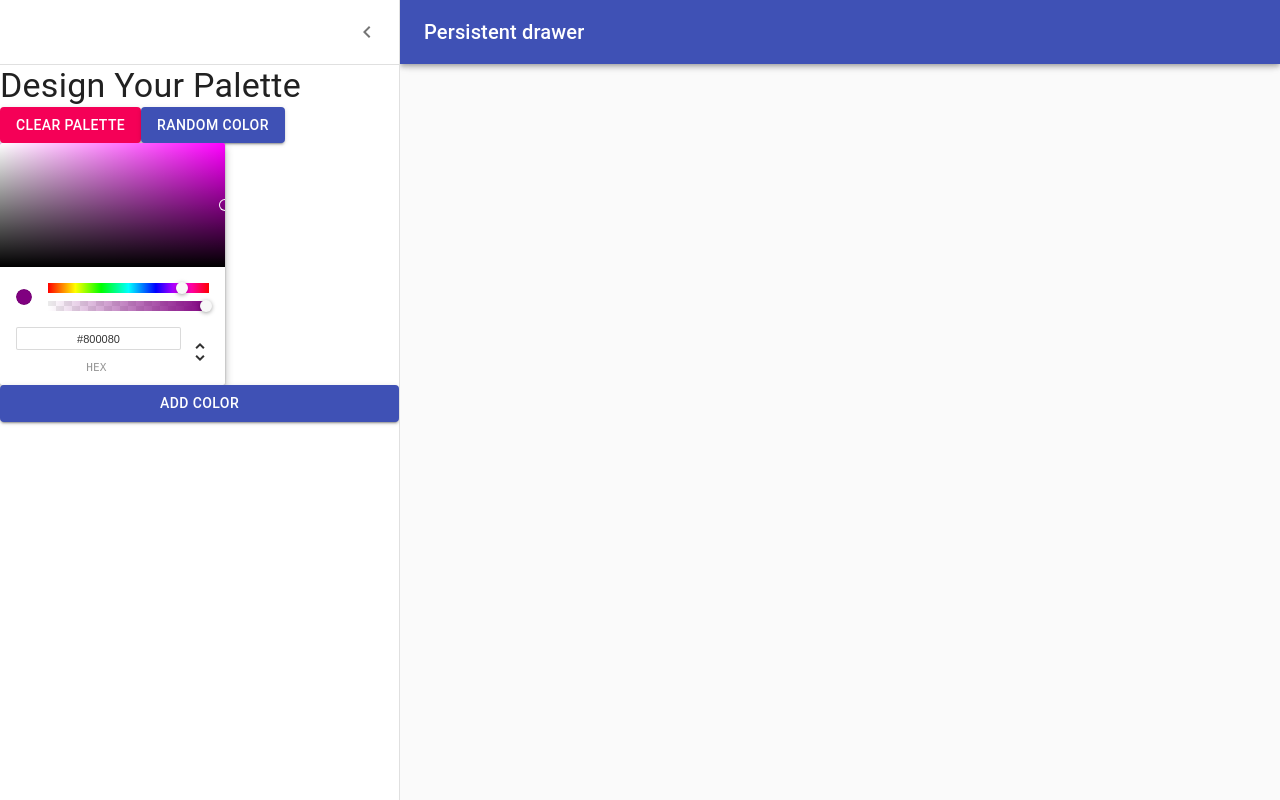
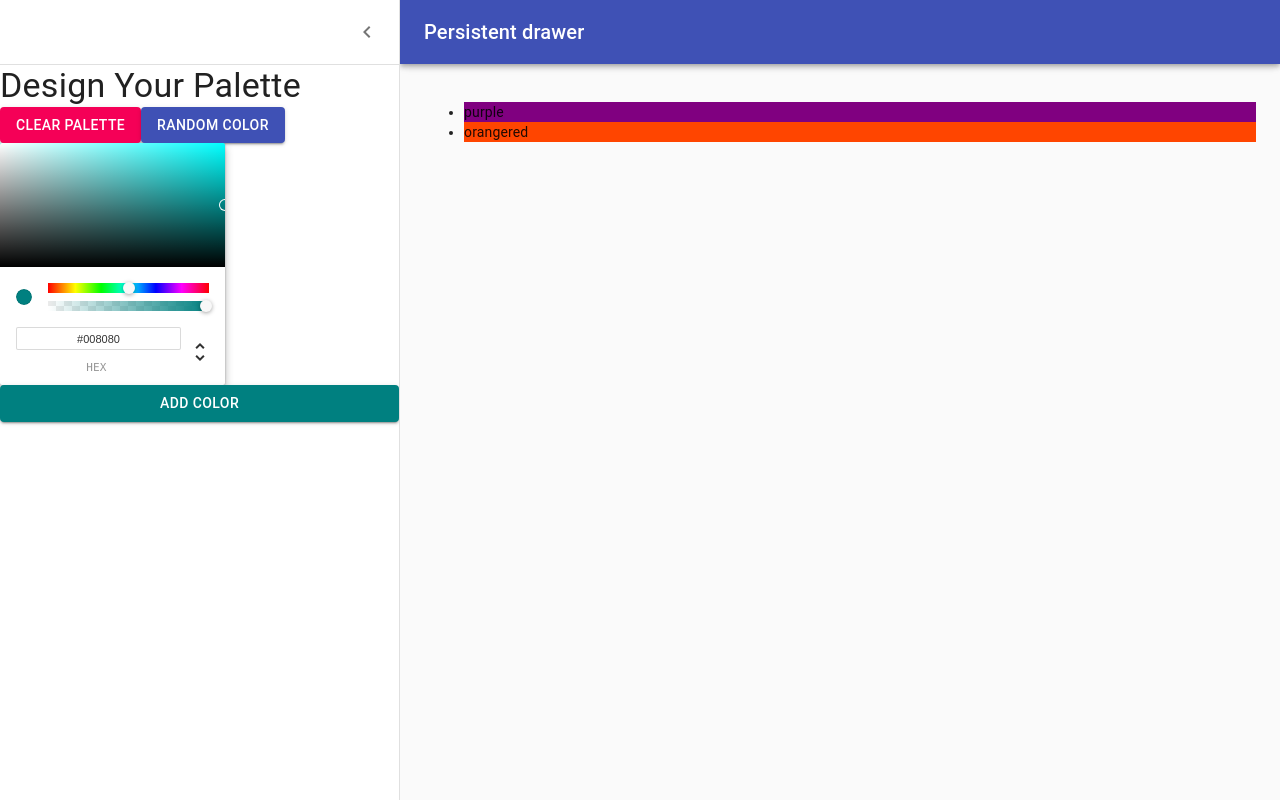
Before and after one commit to nilotpaldhar/colortip, a React (Create React App) app: page /palette/new in a window 1280 px wide. Both pictures are taken after a click on the button "Open drawer". Built offline with nearby package versions, Linux system fonts and the light colour scheme.

Commit message:
Connected color picker to add color button

```diff
--- a/package.json
+++ b/package.json
@@ -12,7 +12,7 @@
     "chroma-js": "^2.1.0",
     "rc-slider": "^9.2.2",
     "react": "^16.13.0",
-    "react-color": "^2.18.0",
+    "react-color": "^2.17.3",
     "react-copy-to-clipboard": "^5.0.2",
     "react-dom": "^16.13.0",
     "react-router-dom": "^5.1.2",
--- a/src/NewPaletteForm.js
+++ b/src/NewPaletteForm.js
@@ -73,9 +73,16 @@ const styles = theme => ({
 });
 
 class NewPaletteForm extends Component {
-	state = {
-		open: false
-	};
+	constructor(props) {
+		super(props);
+		this.state = {
+			open: false,
+			currentColor: 'teal',
+			colors: ['purple', 'orangered']
+		};
+		this.updateCurrentColor = this.updateCurrentColor.bind(this);
+		this.addColor = this.addColor.bind(this);
+	}
 
 	handleDrawerOpen = () => {
 		this.setState({ open: true });
@@ -85,9 +92,17 @@ class NewPaletteForm extends Component {
 		this.setState({ open: false });
 	};
 
+	updateCurrentColor(newColor) {
+		this.setState({ currentColor: newColor.hex });
+	}
+
+	addColor() {
+		this.setState({ colors: [...this.state.colors, this.state.currentColor] });
+	}
+
 	render() {
 		const { classes } = this.props;
-		const { open } = this.state;
+		const { open, currentColor } = this.state;
 
 		return (
 			<div className={classes.root}>
@@ -137,10 +152,15 @@ class NewPaletteForm extends Component {
 						</Button>
 					</div>
 					<ChromePicker
-						color='purple'
-						onChangeComplete={newColor => console.log(newColor)}
+						color={currentColor}
+						onChangeComplete={this.updateCurrentColor}
 					/>
-					<Button variant='contained' color='primary'>
+					<Button
+						variant='contained'
+						color='primary'
+						style={{ backgroundColor: currentColor }}
+						onClick={this.addColor}
+					>
 						Add Color
 					</Button>
 				</Drawer>
@@ -150,6 +170,11 @@ class NewPaletteForm extends Component {
 					})}
 				>
 					<div className={classes.drawerHeader} />
+					<ul>
+						{this.state.colors.map(color => (
+							<li style={{ backgroundColor: color }}>{color}</li>
+						))}
+					</ul>
 				</main>
 			</div>
 		);
```
Also changed, not shown: 1 other file (tests, documents, lock files or other folders).
